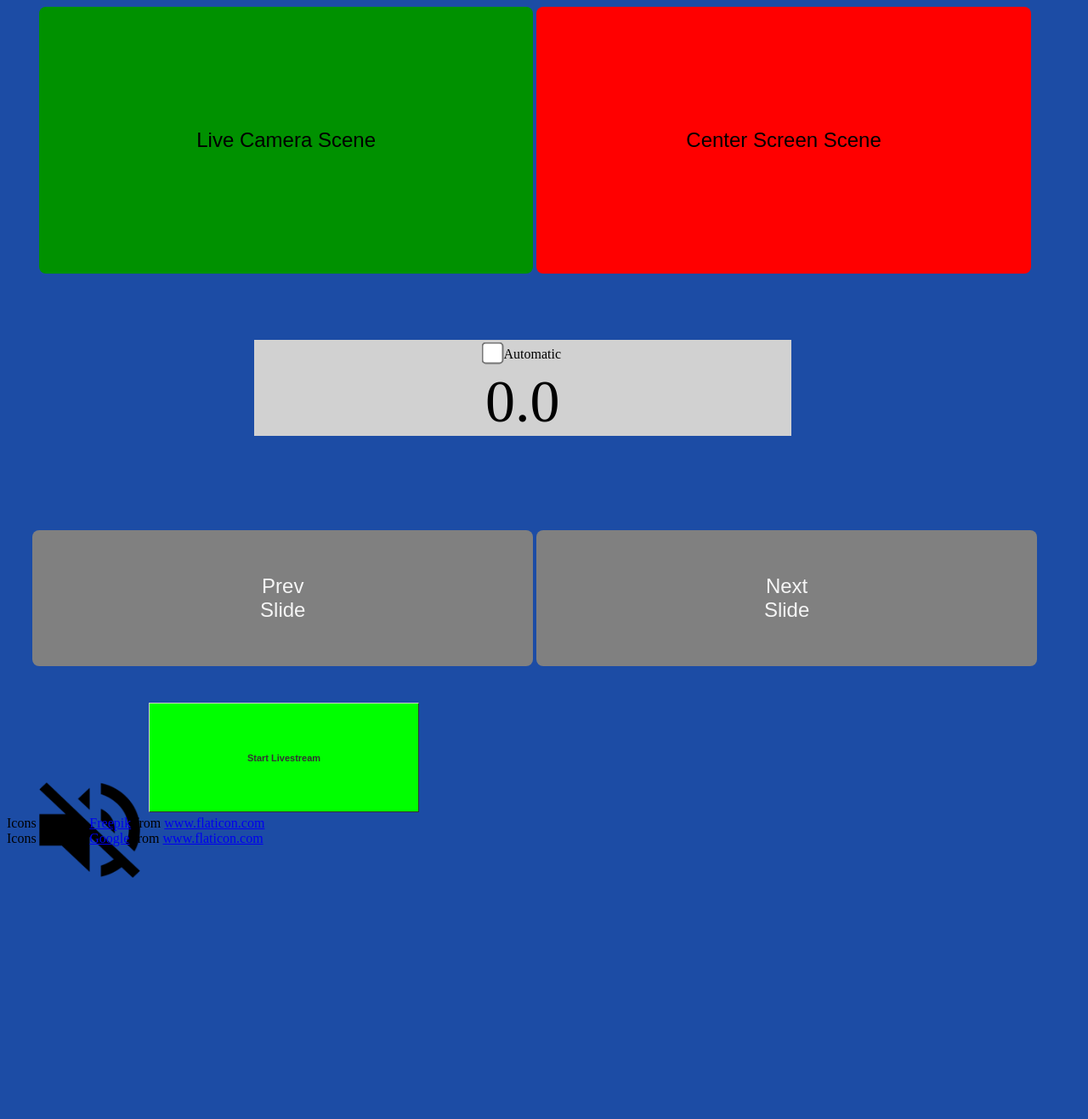
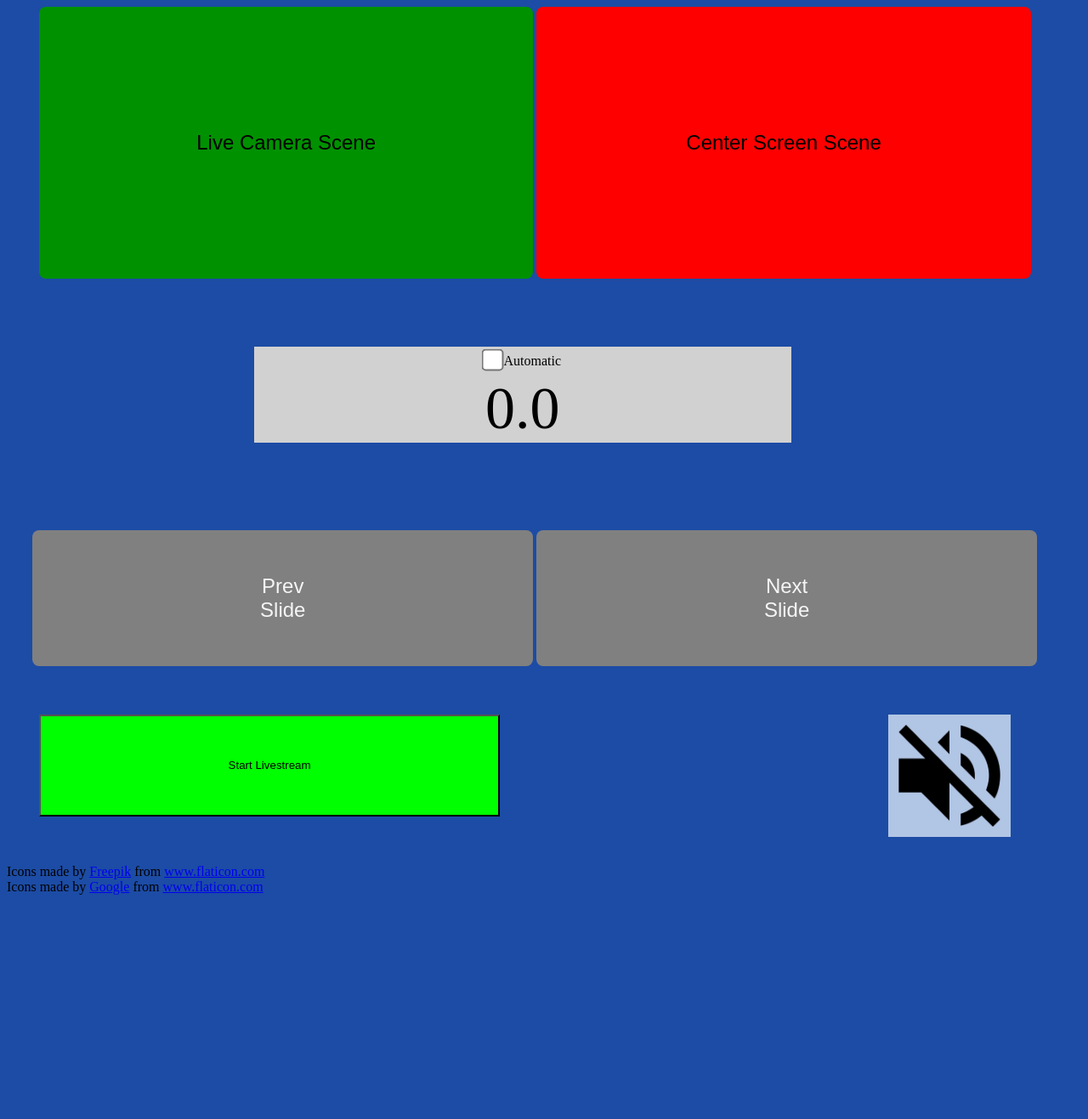
Before and after one commit to Nickiel12/Church-Programs, a Flask app: template kivy_based/templates/index.html in a window 1280 px wide. Shown: the whole page at 85% size. After the commit the page ends 1053 px from the top, so only its background shows below. Run offline with Flask 2, Linux system fonts and the light colour scheme; the template is opened without the code that fills it, so the values that code supplies are empty; some libraries are stand-ins or nearby versions.

Commit message:
quick save

```diff
--- a/kivy_based/automation_controller.py
+++ b/kivy_based/automation_controller.py
@@ -33,6 +33,8 @@
         self.app = App.get_running_app()
         self.sett = self.app.settings
         self.platform_settings = self.sett[f"setup_{self.sett.streaming_service}"]
+        self.sound_on = False
+        self.toggle_sound()
 # TODO
     def give_window_focus(self, window_to_focus):
         if window_to_focus.lower() == "propresenter":
--- a/kivy_based/static/css/index.css
+++ b/kivy_based/static/css/index.css
@@ -4,6 +4,9 @@
     margin-left: auto;
     margin-right: auto;
     color: royalblue;
+}
+body {
+    height: 100%;
 }
 button {
 border: 0;
@@ -55,29 +58,21 @@
     height: 40%;
 }
 #extra_buttons {
-    display: block;
+    position: absolute;
     width: 94%;
     margin-left: 3%;
     margin-right: 3%;
     height: 15%;
 }
-#anchor_padding {
-    text-align: center;
-    width: 48.5%;
-    padding-top: 5%;
-    padding-bottom: 2%;
+#form {
+    width: 45%;
+    height: 100%;
+    margin-left: 0%;
 }
-.button {
-    font: bold 11px Arial;
-    text-decoration: none;
-    background-color: #EEEEEE;
-    color: #333333;
-    padding: 10% 20% 10% 20%;
-    border-top: 1px solid #CCCCCC;
-    border-right: 1px solid #333333;
-    border-bottom: 1px solid #333333;
-    border-left: 1px solid #CCCCCC;
-  }
+.form_button {
+    width: 100%;
+    height: 100%;
+}
 #red_button {
     background-color: #ff0000
 }
@@ -85,9 +80,12 @@
     background-color: #00FF00
 }
 #volume_button {
-    display: inline;
-    width: 10%;
-    height: 95%
+    background-color: rgba(240, 248, 255, 0.705);
+    padding: 1%;
+    position: inherit;
+    height: 100%;
+    right: 5%;
+    top: 0%;
 }
 #bottom_spacer {
     width: 100%;
@@ -124,3 +122,7 @@
     color: whitesmoke;
     background-color: grey;
 }
+#credits {
+    position: relative;
+    top: 20%;
+}
--- a/kivy_based/templates/index.html
+++ b/kivy_based/templates/index.html
@@ -19,6 +19,7 @@
 			var center_state = msg.states[1];
 			var auto_state = msg.states[2];
 			var timer_text = msg.states[3];
+			var sound_state = msg.states[4]
 
 			if (camera_state == true) {
 				document.getElementById("camera_button").style.backgroundColor = "#00FF00";
@@ -34,6 +35,11 @@
 				document.getElementById("auto_check").checked = true;
 			}else{
 				document.getElementById("auto_check").checked = false;
+			}
+			if (sound_state == True) {
+				document.getElementById("volume_button").src = "{{ url_for('static', filename='images/volume_on.png') }}";
+			}else{
+				document.getElementById("volume_button").src = "{{ url_for('static', filename='images/volume_off.png') }}";
 			}
 			document.getElementById('timer').innerHTML = timer_text;
 			});
@@ -70,21 +76,23 @@
 		</div>
 		<div id=mid_spacer></div>
 		<div id=extra_buttons>
-			<div id=anchor_padding>
-				<a href="{{ url_for('go_live')}}" class=button {% if stream_state==True %} id=red_button>
-						Stop Livestream
-						{% else %} id=green_button>
-						Start Livestream
-						{% endif %}
-				</a>
-			</div>
+			<form method="POST" novalidate action="" id=form>
+				<input type="submit" class = form_button
+					{%if stream_state==True %} id=red_button
+					value="Stop Livestream"
+					{% else %} id=green_button
+					value="Start Livestream"
+					{% endif %}>
+			</form>
 			<input id=volume_button type="image" src="{{ url_for('static', filename='images/volume_off.png') }}" alt="Mute">
 		</div>
 	</p>
-	<div>Icons made by <a href="https://www.flaticon.com/authors/freepik" title="Freepik">Freepik</a>
-		 from <a href="https://www.flaticon.com/" title="Flaticon">www.flaticon.com</a>
-		</div><div>Icons made by <a href="https://www.flaticon.com/authors/google" title="Google">Google</a>
-			 from <a href="https://www.flaticon.com/"     title="Flaticon">www.flaticon.com</a></div>
+	<div id=credits>
+		<div>Icons made by <a href="https://www.flaticon.com/authors/freepik" title="Freepik">Freepik</a>
+			 from <a href="https://www.flaticon.com/" title="Flaticon">www.flaticon.com</a>
+			</div><div>Icons made by <a href="https://www.flaticon.com/authors/google" title="Google">Google</a>
+				 from <a href="https://www.flaticon.com/"     title="Flaticon">www.flaticon.com</a></div>
+	</div>
 	<div id=bottom_spacer>
 	<div id=bottom_buttons>
 		<button id=clicker_prev onclick=on_prev() class=push_button>Prev<br>Slide</button>
--- a/kivy_based/webserver.py
+++ b/kivy_based/webserver.py
@@ -17,7 +17,7 @@
 Mobility(app)
 
 SceneController = None
-
+master_app = None
 @threaded
 def loop():
     time.sleep(3)
@@ -25,14 +25,17 @@
         if __name__ != "__main__":
             print("starting webserver")
             global SceneController
+            global master_app
             SceneController = App.get_running_app().root.ids.MainScreen.ids.ScenePanel
+            master_app = App.get_running_app()
             while True:
                 socketio.emit("update", {"data":"None",
                     "states":[
                         SceneController.current_scene=="camera",
                         SceneController.current_scene=="center",
                         SceneController.ids.SCQAutomatic.ids.cb.active,
-                        SceneController.ids.TimerLabel.text
+                        SceneController.ids.TimerLabel.text,
+                        master_app.auto_contro.get_sound_state()
                     ]})
                 time.sleep(.2)
         else:
@@ -43,7 +46,8 @@
                         True,
                         False,
                         True,
-                        "Test"
+                        "Test",
+                        True
                     ]})
                 time.sleep(1)
     except KeyboardInterrupt:
@@ -60,7 +64,7 @@
     else:
         return flask.redirect(flask.url_for("index"))
 
-@app.route("/index")
+@app.route("/index", methods=["GET", "POST"])
 def index():
     if __name__ == "__main__":
         return flask.render_template("index.html", state=False)
@@ -119,6 +123,11 @@
 def on_slide_prev(event):
     SceneController.on_hotkey("clicker_prev")
 
+@socketio.on("volume")
+def toggle_volume(event):
+    global master_app
+    master_app.auto_contro.toggle_sound()
+
 @threaded
 def start_web_server():
     loop()
```
